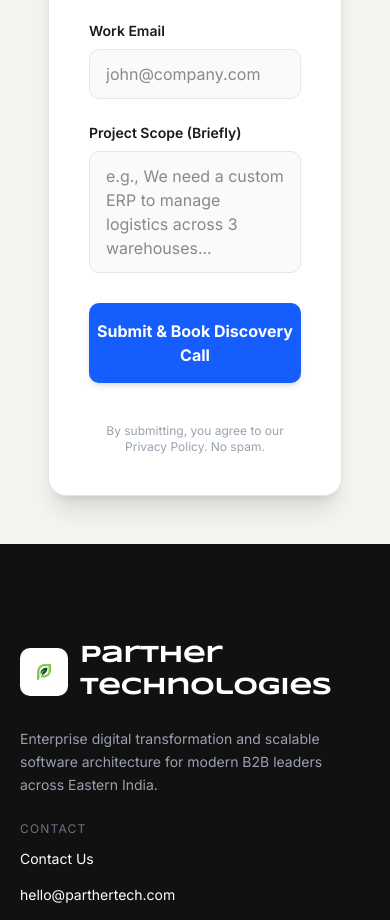
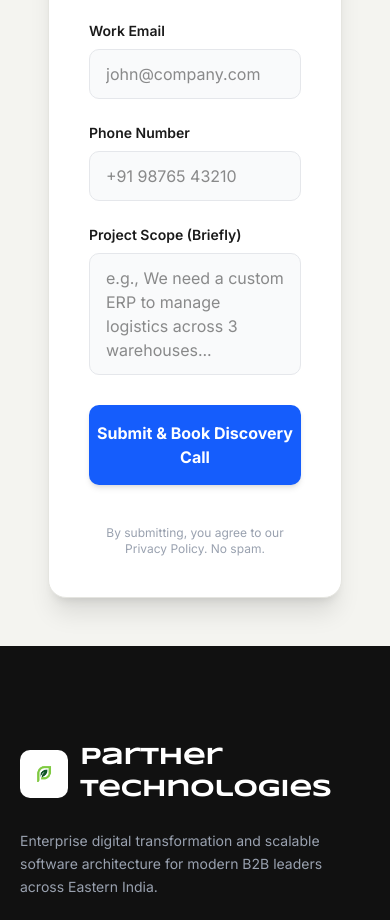
Before and after one commit to parth-roy/company-web-app-parther-technologies, a Next.js app: page /contact in a window 390 px wide. Shown: the part 1860-2780 px from the top of the page. Built offline with nearby package versions, Linux system fonts and the light colour scheme.

Commit message:
feat: add phone number to all forms and google sheets integration

```diff
--- a/src/app/api/contact/route.ts
+++ b/src/app/api/contact/route.ts
@@ -11,6 +11,7 @@
       sourceIdentifier = 'None',
       name = '',
       email = '',
+      phone = 'N/A',
       industry = 'N/A',
       companySize = 'N/A',
       primaryChallenge = 'N/A',
@@ -63,7 +64,7 @@
     const combinedScope = primaryChallenge !== 'N/A' ? primaryChallenge : scope;
 
     // Prepare the row data
-    // Columns: [Date, FormType, SourcePage, SourceIdentifier, Name, Email, Industry, CompanySize, ProjectScope]
+    // Columns: [Date, FormType, SourcePage, SourceIdentifier, Name, Email, Phone, Industry, CompanySize, ProjectScope]
     const rowData = [
       [
         submissionDate,
@@ -72,6 +73,7 @@
         sourceIdentifier,
         name,
         email,
+        phone,
         industry,
         companySize,
         combinedScope
@@ -81,11 +83,11 @@
     // 3. If no headers exist, append them first
     if (!hasHeaders) {
       const headers = [
-        ['Date Submitted', 'Form Type', 'Source Page', 'Source ID', 'Name', 'Email', 'Industry', 'Company Size', 'Project Scope/Challenge']
+        ['Date Submitted', 'Form Type', 'Source Page', 'Source ID', 'Name', 'Email', 'Phone', 'Industry', 'Company Size', 'Project Scope/Challenge']
       ];
       await sheets.spreadsheets.values.append({
         spreadsheetId: sheetId,
-        range: 'Sheet1!A1:I1',
+        range: 'Sheet1!A1:J1',
         valueInputOption: 'USER_ENTERED',
         requestBody: { values: headers },
       });
@@ -94,7 +96,7 @@
     // 4. Append the actual lead data
     await sheets.spreadsheets.values.append({
       spreadsheetId: sheetId,
-      range: 'Sheet1!A:I',
+      range: 'Sheet1!A:J',
       valueInputOption: 'USER_ENTERED',
       requestBody: {
         values: rowData,
--- a/src/components/ContactForm.tsx
+++ b/src/components/ContactForm.tsx
@@ -3,7 +3,7 @@
 import { useState } from 'react';
 
 export default function ContactForm() {
-  const [formData, setFormData] = useState({ name: '', email: '', scope: '' });
+  const [formData, setFormData] = useState({ name: '', email: '', phone: '', scope: '' });
   const [isSubmitting, setIsSubmitting] = useState(false);
 
   const handleSubmit = async (e: React.FormEvent) => {
@@ -24,7 +24,7 @@
 
       if (response.ok) {
         alert('Request received! We will be in touch shortly.');
-        setFormData({ name: '', email: '', scope: '' });
+        setFormData({ name: '', email: '', phone: '', scope: '' });
       } else {
         alert('There was an issue submitting. Please try again.');
       }
@@ -64,6 +64,19 @@
       </div>
 
       <div>
+        <label htmlFor="phone" className="block text-sm font-semibold text-cf-text mb-2">Phone Number</label>
+        <input
+          type="tel"
+          id="phone"
+          value={formData.phone}
+          onChange={(e) => setFormData({ ...formData, phone: e.target.value })}
+          className="w-full px-4 py-3 rounded-lg border border-gray-200 bg-gray-50 focus:bg-white focus:outline-none focus:ring-2 focus:ring-blue-600 focus:border-transparent transition-all"
+          placeholder="+91 98765 43210"
+          required
+        />
+      </div>
+
+      <div>
         <label htmlFor="scope" className="block text-sm font-semibold text-cf-text mb-2">Project Scope (Briefly)</label>
         <textarea
           id="scope"
--- a/src/components/MultiStepForm.tsx
+++ b/src/components/MultiStepForm.tsx
@@ -14,6 +14,7 @@
 const formSchema = z.object({
   name: z.string().min(2, "Name must be at least 2 characters"),
   email: z.string().email("Please enter a valid work email"),
+  phone: z.string().min(10, "Please enter a valid phone number"),
   industry: z.string().min(2, "Please enter your industry"),
   companySize: z.string().min(1, "Please enter your company size"),
   primaryChallenge: z.string().min(10, "Please describe your challenge (min 10 chars)"),
@@ -47,6 +48,7 @@
     defaultValues: {
       name: "",
       email: "",
+      phone: "",
       industry: "",
       companySize: "",
       primaryChallenge: "",
@@ -79,7 +81,7 @@
   // ─── Step Navigation ──────────────────────────────────────────────────────
   const handleNext = async () => {
     let fieldsToValidate: (keyof FormData)[] = [];
-    if (step === 1) fieldsToValidate = ["name", "email"];
+    if (step === 1) fieldsToValidate = ["name", "email", "phone"];
     if (step === 2) fieldsToValidate = ["industry", "companySize"];
 
     const isStepValid = await trigger(fieldsToValidate);
@@ -185,6 +187,17 @@
                 />
                 {errors.email && <p className="text-xs text-red-500">{errors.email.message}</p>}
               </div>
+              <div className="space-y-2">
+                <Label htmlFor="phone">Phone Number</Label>
+                <Input
+                  id="phone"
+                  type="tel"
+                  placeholder="+91 98765 43210"
+                  {...register("phone")}
+                  className={errors.phone ? "border-red-500 focus-visible:ring-red-500" : ""}
+                />
+                {errors.phone && <p className="text-xs text-red-500">{errors.phone.message}</p>}
+              </div>
             </div>
           )}
 
```
